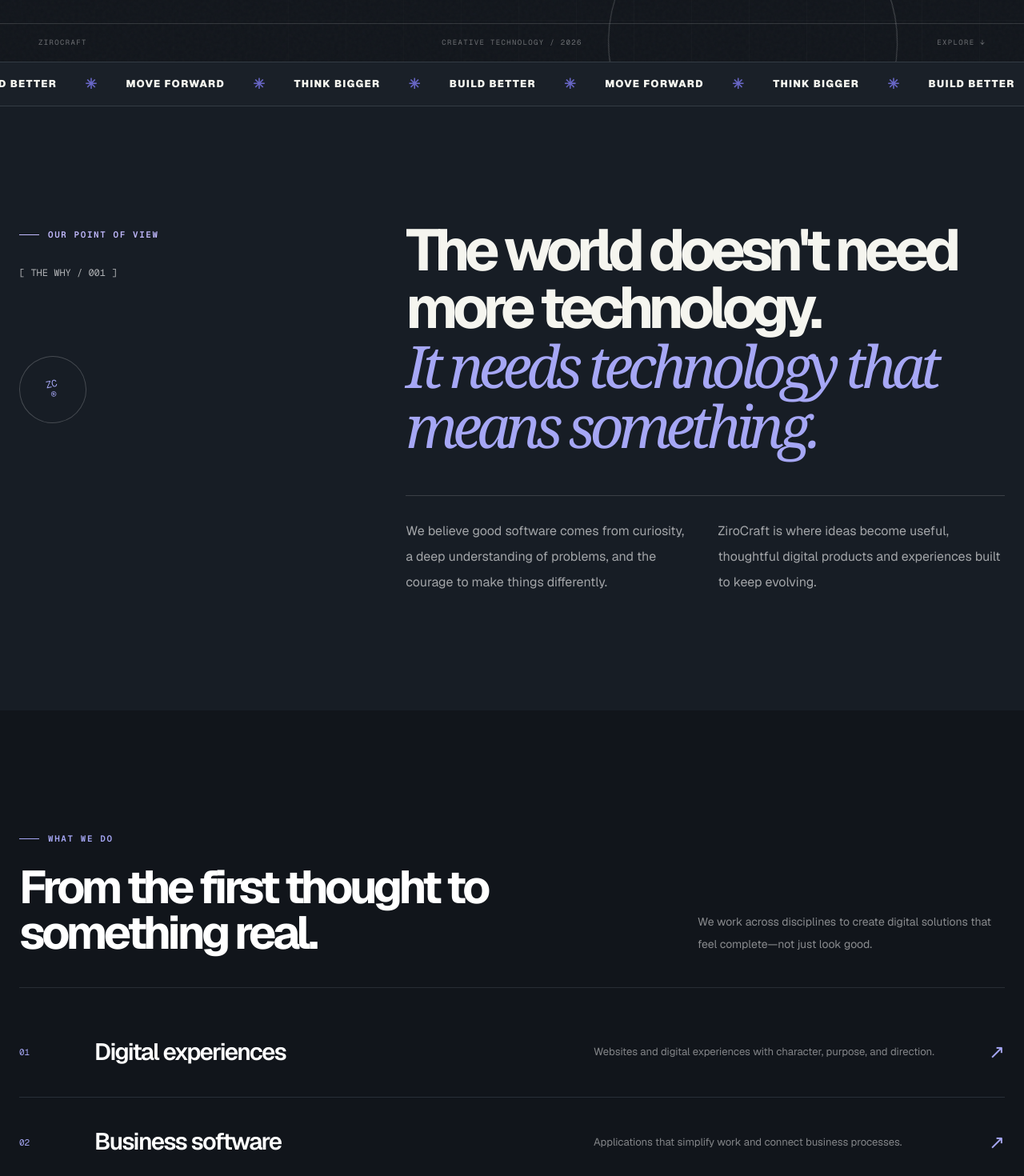
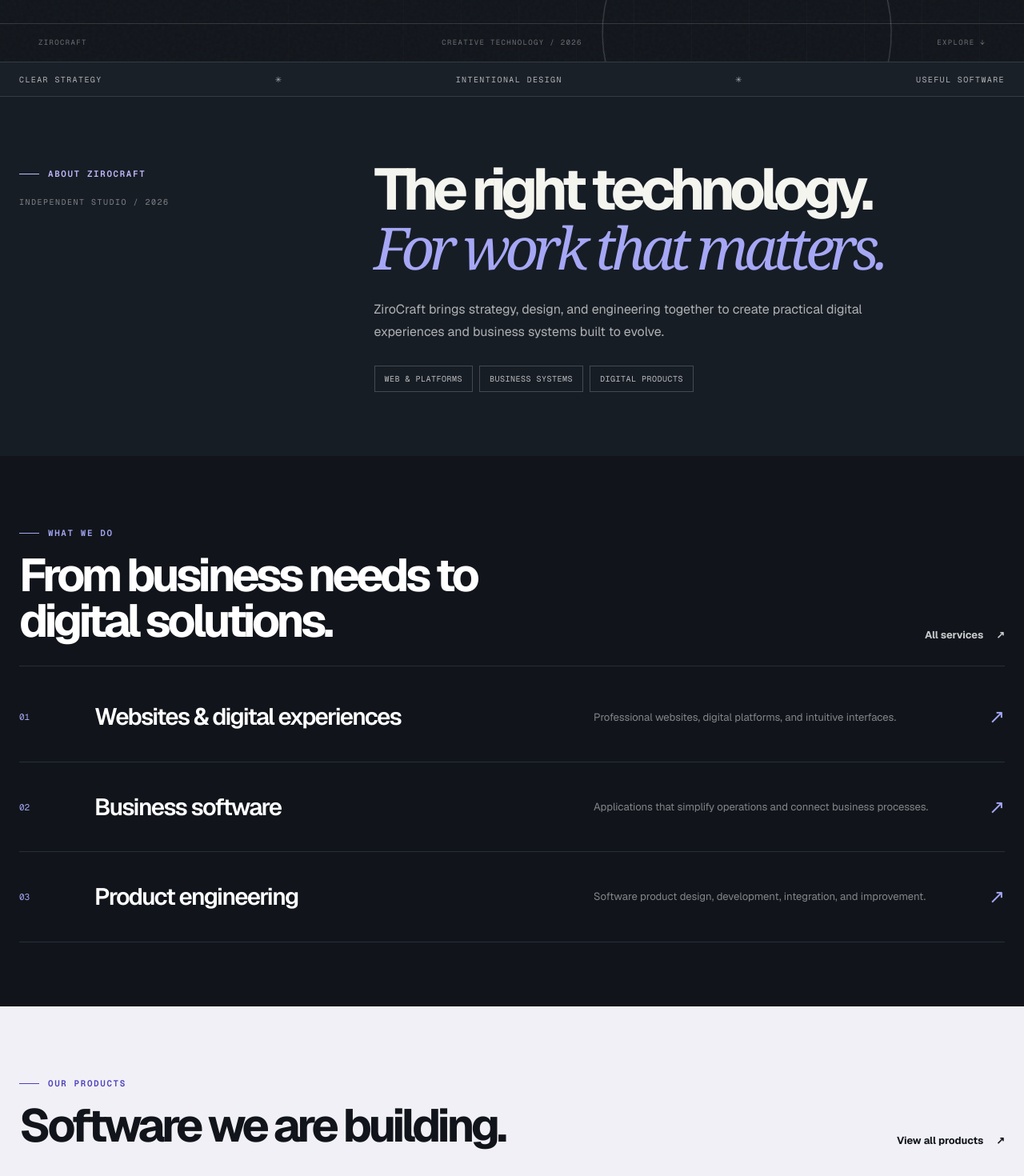
Before and after one commit to Youuzzi/Zirocraft-Official-Website, a Next.js app: page /en in a window 1280 px wide. Shown: the part 700-2170 px from the top of the page at 80% size. Built offline with nearby package versions, Linux system fonts and the light colour scheme; no server answers.

Commit message:
design: make homepage concise and information-dense

```diff
--- a/src/app/[locale]/page.tsx
+++ b/src/app/[locale]/page.tsx
@@ -10,10 +10,10 @@ export async function generateMetadata({ params }: PageProps<"/[locale]">): Prom
   const language = locale === "id" ? "id" : "en";
   return createPageMetadata({
     locale: language,
-    title: language === "id" ? "Studio Teknologi Kreatif" : "Creative Technology Studio",
+    title: language === "id" ? "Studio Teknologi & Software" : "Technology & Software Studio",
     description: language === "id"
-      ? "ZiroCraft menggabungkan strategi, desain, dan software untuk menciptakan pengalaman digital dan sistem bisnis."
-      : "ZiroCraft brings strategy, design, and software together to create digital experiences and business systems."
+      ? "ZiroCraft merancang pengalaman digital dan membangun software untuk membantu bisnis bekerja lebih baik."
+      : "ZiroCraft designs digital experiences and builds software that helps businesses work better."
   });
 }
 
@@ -22,51 +22,79 @@ export default async function HomePage({ params }: PageProps<"/[locale]">) {
   if (locale !== "id" && locale !== "en") notFound();
   const id = locale === "id";
   const services = id
-    ? [{ n: "01", title: "Digital experiences", copy: "Website dan pengalaman digital yang punya karakter, tujuan, dan arah." }, { n: "02", title: "Business software", copy: "Aplikasi yang menyederhanakan pekerjaan dan menghubungkan proses bisnis." }, { n: "03", title: "Product engineering", copy: "Dari ide awal hingga software yang terus berkembang bersama penggunanya." }]
-    : [{ n: "01", title: "Digital experiences", copy: "Websites and digital experiences with character, purpose, and direction." }, { n: "02", title: "Business software", copy: "Applications that simplify work and connect business processes." }, { n: "03", title: "Product engineering", copy: "From the first idea to software that evolves with its users." }];
+    ? [
+        { n: "01", title: "Website & digital experience", copy: "Website profesional, platform digital, dan antarmuka yang mudah digunakan." },
+        { n: "02", title: "Business software", copy: "Aplikasi untuk merapikan operasional dan menghubungkan proses bisnis." },
+        { n: "03", title: "Product engineering", copy: "Perancangan, pengembangan, integrasi, dan peningkatan produk software." }
+      ]
+    : [
+        { n: "01", title: "Websites & digital experiences", copy: "Professional websites, digital platforms, and intuitive interfaces." },
+        { n: "02", title: "Business software", copy: "Applications that simplify operations and connect business processes." },
+        { n: "03", title: "Product engineering", copy: "Software product design, development, integration, and improvement." }
+      ];
+  const steps = id
+    ? [{ n: "01", title: "Pahami", copy: "Tujuan, pengguna, dan masalah yang perlu diselesaikan." }, { n: "02", title: "Rancang", copy: "Solusi, alur, dan pengalaman yang tepat." }, { n: "03", title: "Bangun", copy: "Kembangkan, uji, dan tingkatkan secara bertahap." }]
+    : [{ n: "01", title: "Understand", copy: "The goals, people, and problem to solve." }, { n: "02", title: "Design", copy: "The right solution, workflow, and experience." }, { n: "03", title: "Build", copy: "Develop, validate, and improve continuously." }];
 
   return (
     <>
       <HomeHero locale={locale} />
 
       <section className="ticker-band" aria-label={id ? "Fokus ZiroCraft" : "ZiroCraft focus"}>
-        <div className="ticker-track" aria-hidden="true">
-          {Array.from({ length: 4 }).map((_, index) => <span key={index}>THINK BIGGER <b>✳</b> BUILD BETTER <b>✳</b> MOVE FORWARD <b>✳</b></span>)}
+        <div className="site-container flex flex-wrap items-center justify-between gap-x-8 gap-y-2 font-mono text-[10px] uppercase tracking-[.14em] text-white/65">
+          <span>{id ? "Strategi yang jelas" : "Clear strategy"}</span>
+          <span aria-hidden="true">✳</span>
+          <span>{id ? "Desain yang terarah" : "Intentional design"}</span>
+          <span aria-hidden="true">✳</span>
+          <span>{id ? "Software yang berguna" : "Useful software"}</span>
         </div>
       </section>
 
       <section className="manifesto-section">
-        <div className="site-container grid gap-12 py-28 sm:py-36 lg:grid-cols-[.7fr_1.3fr] lg:gap-20">
-          <div className="manifesto-side"><span className="eyebrow">{id ? "Sudut pandang kami" : "Our point of view"}</span><p className="mt-8 font-mono text-xs text-white/65">[ THE WHY / 001 ]</p><div className="manifesto-stamp" aria-hidden="true">ZC<br />®</div></div>
+        <div className="site-container grid gap-7 py-16 sm:py-20 lg:grid-cols-[.65fr_1.35fr] lg:gap-16">
           <div>
-            <h2 className="manifesto-heading">{id ? <>Dunia tidak kekurangan teknologi.<br /><em>Dunia butuh teknologi yang berarti.</em></> : <>The world doesn&apos;t need more technology.<br /><em>It needs technology that means something.</em></>}</h2>
-            <div className="mt-12 grid gap-8 border-t border-white/15 pt-7 sm:grid-cols-2">
-              <p className="text-base leading-8 text-white/60">{id ? "Kami percaya software yang baik lahir dari rasa ingin tahu, pemahaman terhadap masalah, dan keberanian untuk membuat sesuatu dengan cara berbeda." : "We believe good software comes from curiosity, a deep understanding of problems, and the courage to make things differently."}</p>
-              <p className="text-base leading-8 text-white/60">{id ? "ZiroCraft adalah ruang untuk mengubah ide menjadi produk dan pengalaman digital yang berguna, jelas, dan siap berkembang." : "ZiroCraft is where ideas become useful, thoughtful digital products and experiences built to keep evolving."}</p>
+            <span className="eyebrow">{id ? "Tentang ZiroCraft" : "About ZiroCraft"}</span>
+            <p className="mt-5 font-mono text-[10px] uppercase tracking-[.15em] text-white/45">Independent studio / 2026</p>
+          </div>
+          <div>
+            <h2 className="manifesto-heading">{id ? <>Teknologi yang tepat.<br /><em>Untuk pekerjaan yang berarti.</em></> : <>The right technology.<br /><em>For work that matters.</em></>}</h2>
+            <p className="mt-6 max-w-2xl text-sm leading-7 text-white/65 sm:text-base">
+              {id
+                ? "ZiroCraft menggabungkan strategi, desain, dan engineering untuk menciptakan pengalaman digital serta sistem bisnis yang praktis dan siap berkembang."
+                : "ZiroCraft brings strategy, design, and engineering together to create practical digital experiences and business systems built to evolve."}
+            </p>
+            <div className="mt-7 flex flex-wrap gap-2">
+              {(id ? ["Web & platform", "Business systems", "Digital products"] : ["Web & platforms", "Business systems", "Digital products"]).map((item) => <span key={item} className="border border-white/20 px-3 py-2 font-mono text-[10px] uppercase tracking-wider text-white/70">{item}</span>)}
             </div>
           </div>
         </div>
       </section>
 
       <section className="services-section">
-        <div className="site-container py-28 sm:py-36">
-          <div className="flex flex-col justify-between gap-8 border-b border-[#282d34] pb-10 md:flex-row md:items-end">
-            <div><span className="eyebrow">{id ? "Apa yang kami lakukan" : "What we do"}</span><h2 className="section-heading mt-6 max-w-3xl text-white">{id ? "Dari pikiran pertama hingga produk yang nyata." : "From the first thought to something real."}</h2></div>
-            <p className="max-w-sm text-sm leading-7 text-white/50">{id ? "Kami bergerak lintas disiplin untuk menciptakan solusi digital yang terasa utuh—bukan sekadar terlihat bagus." : "We work across disciplines to create digital solutions that feel complete—not just look good."}</p>
+        <div className="site-container py-16 sm:py-20">
+          <div className="flex flex-col justify-between gap-5 border-b border-[#282d34] pb-7 md:flex-row md:items-end">
+            <div>
+              <span className="eyebrow">{id ? "Layanan" : "What we do"}</span>
+              <h2 className="section-heading mt-4 max-w-2xl text-white">{id ? "Dari kebutuhan menjadi solusi digital." : "From business needs to digital solutions."}</h2>
+            </div>
+            <Link href={`/${locale}/services`} className="text-link-light">{id ? "Semua layanan" : "All services"} <span aria-hidden="true">↗</span></Link>
           </div>
-          <div className="service-list mt-6">
+          <div className="service-list mt-2">
             {services.map((service) => <article key={service.n} className="service-row group"><span className="service-number">{service.n}</span><h3>{service.title}</h3><p>{service.copy}</p><span className="service-arrow" aria-hidden="true">↗</span></article>)}
           </div>
         </div>
       </section>
 
       <section className="products-section">
-        <div className="site-container py-28 sm:py-36">
-          <div className="flex flex-col justify-between gap-8 md:flex-row md:items-end">
-            <div><span className="eyebrow">{id ? "Dibangun di studio" : "Made in the studio"}</span><h2 className="section-heading mt-6 max-w-3xl">{id ? "Produk dengan ambisi yang nyata." : "Products with real ambition."}</h2></div>
-            <Link href={`/${locale}/products`} className="text-link-dark">{id ? "Jelajahi semua produk" : "Explore all products"} <span aria-hidden="true">↗</span></Link>
+        <div className="site-container py-16 sm:py-20">
+          <div className="flex flex-col justify-between gap-5 md:flex-row md:items-end">
+            <div>
+              <span className="eyebrow">{id ? "Produk kami" : "Our products"}</span>
+              <h2 className="section-heading mt-4 max-w-2xl">{id ? "Software yang sedang kami bangun." : "Software we are building."}</h2>
+            </div>
+            <Link href={`/${locale}/products`} className="text-link-dark">{id ? "Lihat semua produk" : "View all products"} <span aria-hidden="true">↗</span></Link>
           </div>
-          <div className="product-showcase mt-14">
+          <div className="product-showcase mt-10">
             {products.map((product, index) => {
               const copy = productText(product, locale);
               return (
@@ -81,7 +109,11 @@ export default async function HomePage({ params }: PageProps<"/[locale]">) {
                       <span className="showcase-art-index">0{index + 1} / 02</span>
                     </div>
                     <div className="showcase-info">
-                      <div><span className="product-status"><i />{id ? "Dalam pengembangan" : "In development"}</span><h3>{product.name}</h3><p>{copy.summary}</p></div>
+                      <div>
+                        <span className="product-status"><i />{id ? "Dalam pengembangan" : "In development"}</span>
+                        <h3>{product.name}</h3>
+                        <p>{copy.summary}</p>
+                      </div>
                       <span className="showcase-cta" aria-hidden="true">↗</span>
                     </div>
                   </Link>
@@ -93,22 +125,28 @@ export default async function HomePage({ params }: PageProps<"/[locale]">) {
       </section>
 
       <section className="process-section">
-        <div className="site-container grid gap-12 py-28 sm:py-36 lg:grid-cols-[.8fr_1.2fr] lg:gap-24">
-          <div><span className="eyebrow">{id ? "Cara kami bergerak" : "How we move"}</span><h2 className="section-heading mt-6 text-white">{id ? "Rasa ingin tahu adalah titik awal." : "Curiosity is where it starts."}</h2><p className="mt-7 max-w-md text-sm leading-7 text-white/55">{id ? "Setiap tantangan punya konteks. Kami menyelaminya sebelum menentukan apa yang perlu dibangun." : "Every challenge has a context. We get into it before deciding what should be built."}</p></div>
+        <div className="site-container py-16 sm:py-20">
+          <div className="mb-8 flex flex-col justify-between gap-4 md:flex-row md:items-end">
+            <div>
+              <span className="eyebrow">{id ? "Cara kerja" : "How we work"}</span>
+              <h2 className="section-heading mt-4 max-w-xl text-white">{id ? "Terarah dari awal hingga rilis." : "A clear path from idea to release."}</h2>
+            </div>
+            <p className="max-w-sm text-sm leading-6 text-white/60">{id ? "Proses kolaboratif dengan fokus pada kebutuhan dan hasil." : "A collaborative process focused on real needs and outcomes."}</p>
+          </div>
           <div className="process-steps">
-            {[{n:"01",t:id?"Temukan":"Discover",d:id?"Memahami orang, proses, dan masalah yang sebenarnya.":"Understand the people, processes, and real problem."},{n:"02",t:id?"Bayangkan":"Imagine",d:id?"Membuka kemungkinan dan merancang arah yang tepat.":"Explore possibilities and shape the right direction."},{n:"03",t:id?"Wujudkan":"Make",d:id?"Membangun dengan detail, disiplin, dan tujuan.":"Build with detail, discipline, and intention."},{n:"04",t:id?"Kembangkan":"Evolve",d:id?"Belajar dari penggunaan dan terus membuatnya lebih baik.":"Learn from use and keep making it better."}].map(step => <div className="process-step" key={step.n}><span>{step.n}</span><h3>{step.t}</h3><p>{step.d}</p><i aria-hidden="true">↗</i></div>)}
+            {steps.map((step) => <div className="process-step" key={step.n}><span>{step.n}</span><h3>{step.title}</h3><p>{step.copy}</p><i aria-hidden="true">↗</i></div>)}
           </div>
         </div>
       </section>
 
       <section className="closing-section">
         <div className="closing-shape" aria-hidden="true" />
-        <div className="site-container relative z-10 py-28 sm:py-40">
-          <span className="eyebrow !text-[#11151b]">{id ? "Punya sesuatu dalam pikiran?" : "Got something in mind?"}</span>
-          <h2 className="closing-heading mt-8">{id ? <>Mari wujudkan<br /><em>ide itu.</em></> : <>Let&apos;s make<br /><em>it happen.</em></>}</h2>
-          <div className="mt-10 flex flex-col justify-between gap-8 border-t border-black/20 pt-7 sm:flex-row sm:items-end">
-            <p className="max-w-md text-sm leading-7 text-black/65">{id ? "Ceritakan ide, tantangan, atau hal yang ingin kamu bangun. Mari mulai dari sebuah percakapan." : "Tell us about an idea, a challenge, or something you want to build. Let's start with a conversation."}</p>
-            <Link href={`/${locale}/contact`} className="dark-button">{id ? "Hubungi ZiroCraft" : "Talk to ZiroCraft"} <span aria-hidden="true">↗</span></Link>
+        <div className="site-container relative z-10 py-16 sm:py-24">
+          <span className="eyebrow !text-[#11151b]">{id ? "Punya proyek?" : "Have a project?"}</span>
+          <h2 className="closing-heading mt-6">{id ? <>Mari mulai<br /><em>percakapan.</em></> : <>Let&apos;s start<br /><em>a conversation.</em></>}</h2>
+          <div className="mt-8 flex flex-col justify-between gap-6 border-t border-black/20 pt-6 sm:flex-row sm:items-end">
+            <p className="max-w-md text-sm leading-7 text-black/70">{id ? "Ceritakan kebutuhan atau ide yang ingin kamu wujudkan bersama ZiroCraft." : "Tell us what you need or what you want to build with ZiroCraft."}</p>
+            <Link href={`/${locale}/contact`} className="dark-button">{id ? "Hubungi kami" : "Contact us"} <span aria-hidden="true">↗</span></Link>
           </div>
         </div>
       </section>
```
